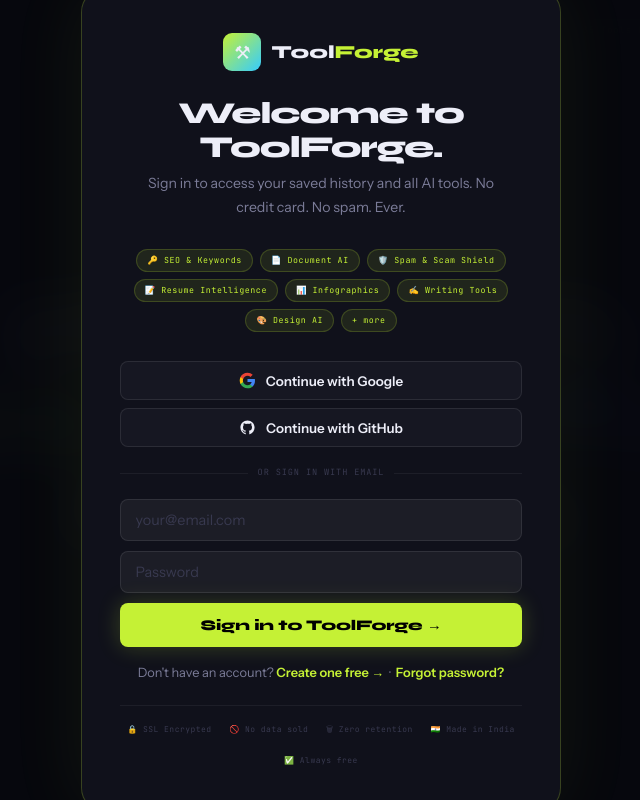
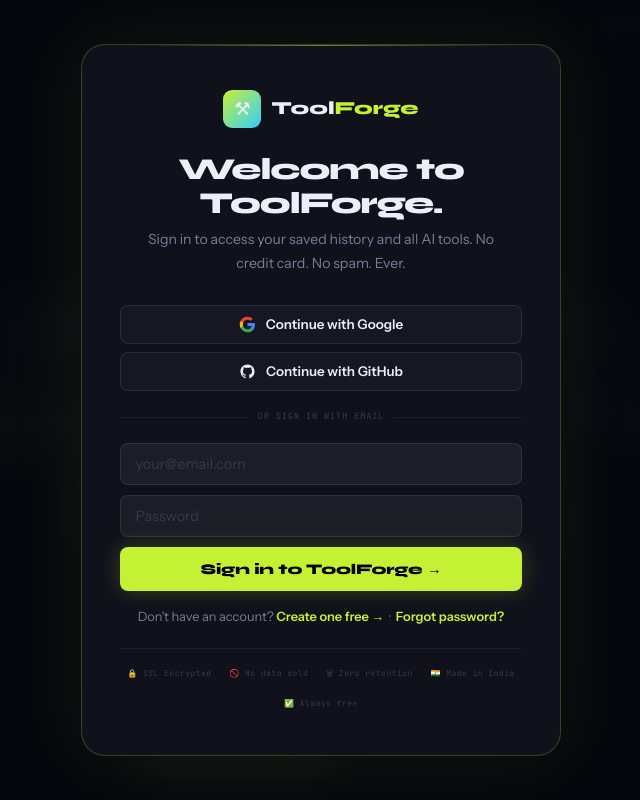
Before and after one commit to lavanyapothireddy/ToolForge, a plain HTML site: page index.html in a window 1280 px wide. Shown: the top 800 px of the page, without its empty margins (319-959 px from the left). Drawn offline with Linux system fonts and the light colour scheme.

Commit message:
Update index.html

```diff
--- a/index.html
+++ b/index.html
@@ -414,16 +414,6 @@ footer{border-top:1px solid var(--wire);padding:60px 0 36px}
     </div>
     <h2 class="wall-h">Welcome to ToolForge.<br></h2>
     <p class="wall-sub">Sign in to access your saved history and all AI tools. No credit card. No spam. Ever.</p>
-    <div class="wall-pills">
-      <span class="wall-pill">🔑 SEO & Keywords</span>
-      <span class="wall-pill">📄 Document AI</span>
-      <span class="wall-pill">🛡️ Spam & Scam Shield</span>
-      <span class="wall-pill">📝 Resume Intelligence</span>
-      <span class="wall-pill">📊 Infographics</span>
-      <span class="wall-pill">✍️ Writing Tools</span>
-      <span class="wall-pill">🎨 Design AI</span>
-      <span class="wall-pill">+ more</span>
-    </div>
     <div class="wall-oauth">
       <button class="m-oauth-btn" onclick="wallOAuth('Google')">
         <svg class="m-oauth-icon" viewBox="0 0 24 24" fill="none"><path d="M22.56 12.25c0-.78-.07-1.53-.2-2.25H12v4.26h5.92c-.26 1.37-1.04 2.53-2.21 3.31v2.77h3.57c2.08-1.92 3.28-4.74 3.28-8.09z" fill="#4285F4"/><path d="M12 23c2.97 0 5.46-.98 7.28-2.66l-3.57-2.77c-.98.66-2.23 1.06-3.71 1.06-2.86 0-5.29-1.93-6.16-4.53H2.18v2.84C3.99 20.53 7.7 23 12 23z" fill="#34A853"/><path d="M5.84 14.09c-.22-.66-.35-1.36-.35-2.09s.13-1.43.35-2.09V7.07H2.18C1.43 8.55 1 10.22 1 12s.43 3.45 1.18 4.93l3.66-2.84z" fill="#FBBC05"/><path d="M12 5.38c1.62 0 3.06.56 4.21 1.64l3.15-3.15C17.45 2.09 14.97 1 12 1 7.7 1 3.47 3.47 2.18 7.07l3.66 2.84c.87-2.6 3.3-4.53 6.16-4.53z" fill="#EA4335"/></svg>
```
